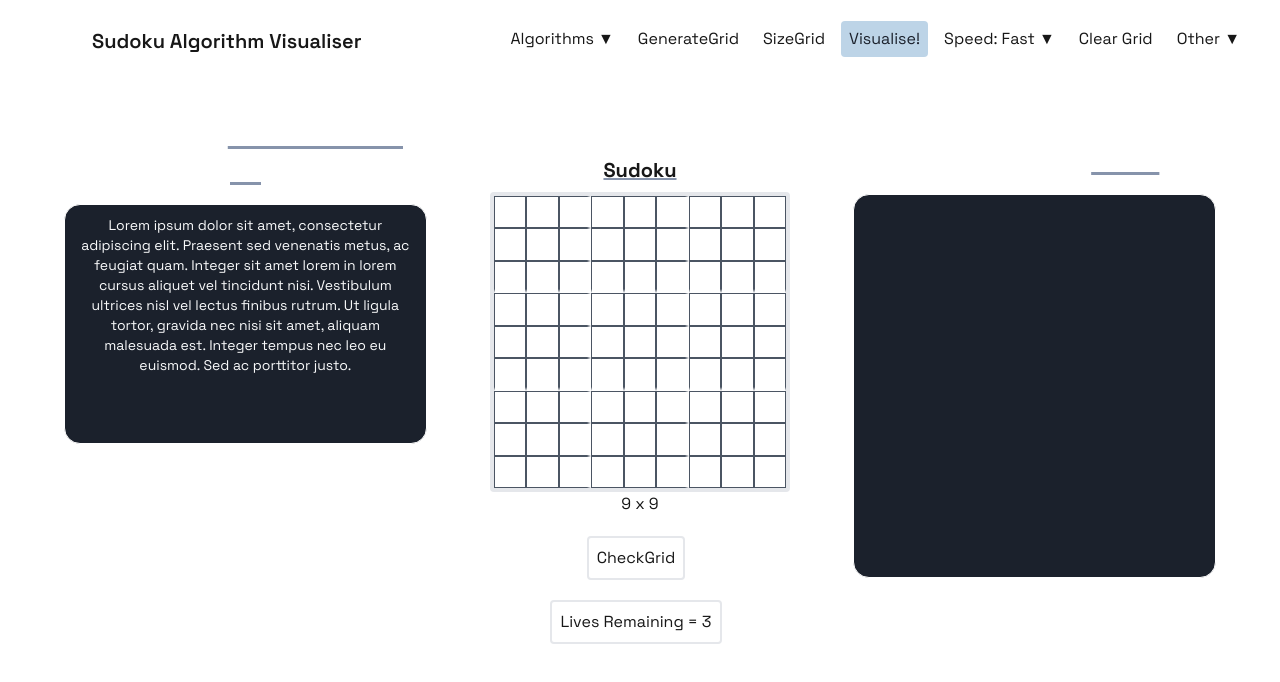
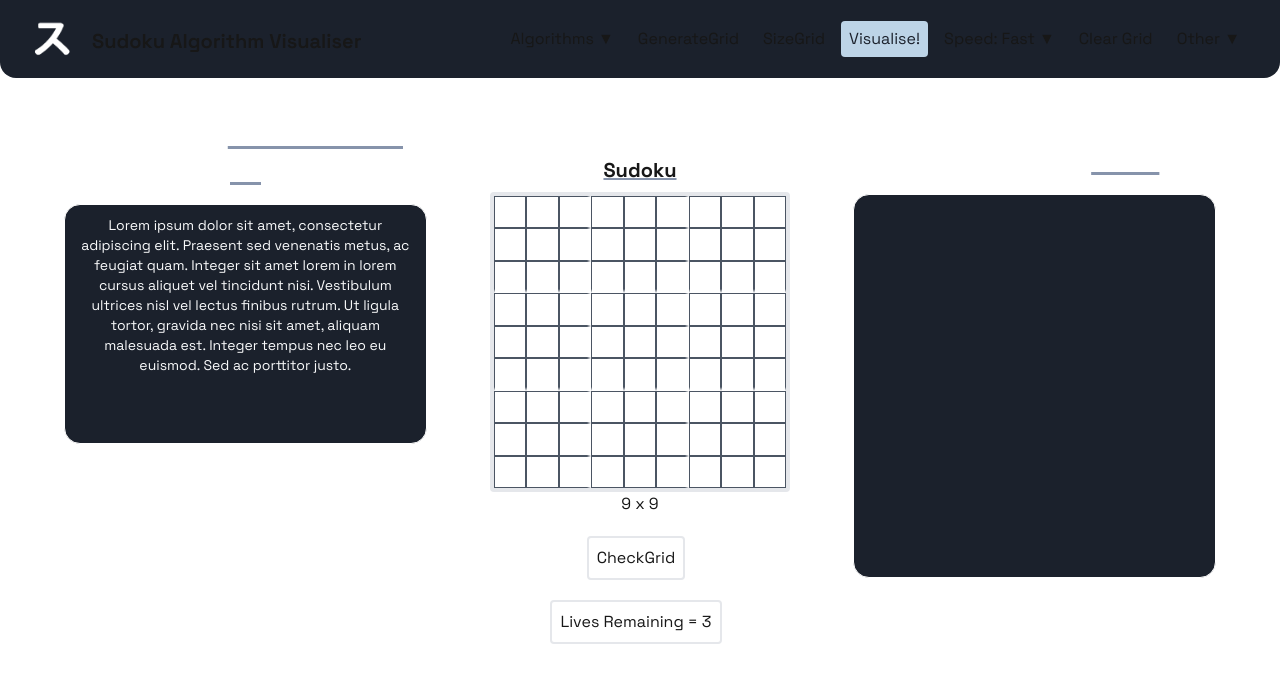
Before and after one commit to EthanEES/Sudoku-Algorithm-Visualiser, a Next.js app in the folder product/sudoku-algorithm-visualiser/: page /Backtracking in a window 1280 px wide. Shown: the top 682 px of the page. Built offline with nearby package versions, Linux system fonts and the light colour scheme; a web font is replaced by a local one.

Commit message:
feat: Changed darkmode css for navbar

```diff
--- a/product/sudoku-algorithm-visualiser/src/components/algosNavbar.js
+++ b/product/sudoku-algorithm-visualiser/src/components/algosNavbar.js
@@ -8,7 +8,7 @@ export default function AlgosNavbar({ generateGrid, sizeGrid, solveSudoku, clear
     const [speedType, setSpeedType] = useState("Fast");
 
     return (
-        <nav className="flex items-center w-full fixed bg-white dark:bg-[#1b212c] justify-between py-3 px-5 rounded-b-2xl ">
+        <nav className="flex items-center w-full fixed bg-[#1b212c] justify-between py-3 px-5 rounded-b-2xl ">
                 <a className="break-words">
                     <div className="flex items-center justify-between">
                         <button onClick={() => window.location.href = "/"} className="max-w-16 rounded py-2 mr-2 hover:bg-[#313c50]">
```
